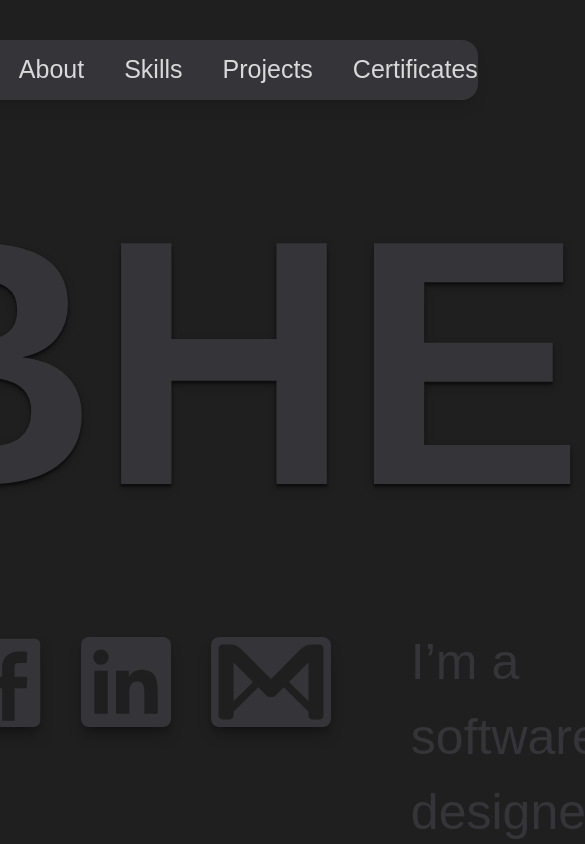
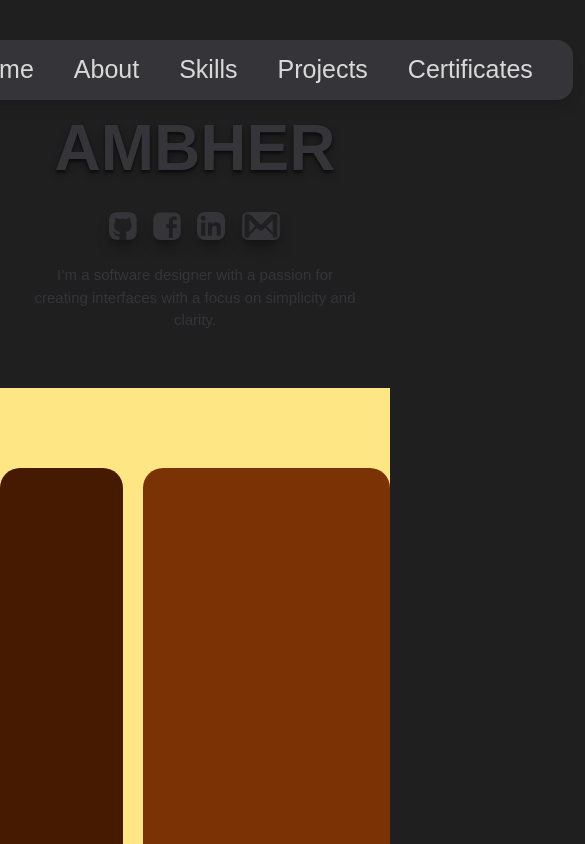
Before and after one commit to AmbherChris/AmbherChrisPortfolio, a Next.js app: page / in a window 390 px wide. Shown: the top 844 px of the page, 585 px wide, since content can reach past the window. Built offline with nearby package versions, Linux system fonts and the light colour scheme.

Commit message:
add responsiveness

```diff
--- a/src/app/Components/Home.js
+++ b/src/app/Components/Home.js
@@ -18,32 +18,42 @@ export default function Landing() {
   return (
     <div>
       <div className={`${roboto.variable} flex justify-center `}>
-        <label className="text-[350px] font-roboto text-[#353439] font-bold text-shadow-lg/30">AMBHERR</label>
+        <h1 className="font-roboto font-bold text-[#353439] text-shadow-lg/30 text-[4rem] sm:text-[6rem] md:text-[10rem] lg:text-[17rem]">
+          AMBHER
+        </h1>
+
       </div>
 
-      <div className='flex justify-center  h-130'>
-        <div className='flex justify-center gap-10 mr-20 w-150 '>\
-
-          <a href="https://github.com/AmbherChris">
-            <GithubIcon className="mt-3 shadow-lg/30 rounded-lg" />
+      <div className="flex flex-row max-md:flex-col justify-center lg:h-fit p-4 gap-6 text-center mb-10 md:mb-30 lg:mb-70 ">
+        {/* Icons Section */}
+        <div className="flex  justify-center items-center gap-4 md:gap-10 w-full sm:w-fit">
+          <a href="https://github.com/AmbherChris" target="_blank" rel="noopener noreferrer">
+            <GithubIcon className="shadow-lg/30 rounded-lg w-7 h-7 sm:size-10 md:size-15" />
           </a>
-          <a href="https://www.facebook.com/share/16QJEm4nkv/">
-            <FacebookIcon className="mt-3 shadow-lg/30 rounded-lg" />
+          <a href="https://www.facebook.com/share/16QJEm4nkv/" target="_blank" rel="noopener noreferrer">
+            <FacebookIcon className="shadow-lg/30 rounded-lg w-7 h-7 sm:size-10 md:size-15" />
           </a>
-          <a href='www.linkedin.com/in/ambherchris'>
-            <LinkedInIcon className=" mt-3 shadow-lg/30 rounded-lg" />
+          <a href="https://www.linkedin.com/in/ambherchris" target="_blank" rel="noopener noreferrer">
+            <LinkedInIcon className="shadow-lg/30 rounded-lg w-7 h-7 sm:size-10 md:size-15" />
           </a>
-          <a href='https://mail.google.com/mail/?view=cm&fs=1&to=ambherchris@gmail.com'>
-            <GmailIcon className=" mt-3 shadow-lg/30 rounded-lg " />
+          <a href="https://mail.google.com/mail/?view=cm&fs=1&to=ambherchris@gmail.com" target="_blank" rel="noopener noreferrer">
+            <GmailIcon className="shadow-lg/30 rounded-lg w-10 h-7 sm:w-14 sm:h-10 md:w-20 md:h-15" />
           </a>
         </div>
 
-        <div className=' h-100 w-170'>
-          <p className='text-[50px] text-[#353439]'>I’m a software designer with a passion for creating interface with a focus on simplicity and clarity.</p>
+        {/* Text Section */}
+        <div className="flex flex-col justify-center items-center max-w-xl px-4">
+          <p className="text-[#353439] text-[15px] md:text-[1rem] lg:text-[2rem] text-center">
+            I’m a software designer with a passion for creating interfaces with a focus on simplicity and clarity.
+          </p>
         </div>
-
       </div>
 
+
+
+
     </div>
+
+
   )
 }
--- a/src/app/Components/NavBar.js
+++ b/src/app/Components/NavBar.js
@@ -1,9 +1,12 @@
-
+import Logo from "./Icons/logo";
 
 export default function NavBar() {
     return (
         <nav className=" sticky top-0 flex items-center justify-center pt-10 ">
-            <ul className="flex space-x-10 bg-[#353439] h-15 w-170 justify-center items-center rounded-2xl shadow-lg ">
+            <ul className="flex space-x-10 bg-[#353439] h-15 w-fit px-10 justify-center items-center rounded-2xl shadow-lg  ">
+
+
+    <Logo className="mr-20" />
 
                 <li><a href="#" className="navbar_text">Home</a></li>
                 <li><a href="#" className="navbar_text">About</a></li>
--- a/src/app/Components/Skills.js
+++ b/src/app/Components/Skills.js
@@ -1,7 +1,8 @@
 
 export default function Skills() {
   return (
-    <div className="bg-amber-900 h-300 w-4/4">
+    <div className="flex bg-amber-900 h-300 w-4/4 justify-center items-center">
+      <label> skills</label>
 
 
     </div>
--- /dev/null
+++ b/src/app/Components/about.js
@@ -0,0 +1,15 @@
+
+export default function About() {
+    return (
+      <div className="flex bg-amber-200 h-300 w-4/4 justify-center gap-5 pt-20">
+        <div className="bg-amber-950 w-100 h-100 rounded-[20px]">
+
+        </div>
+        <div className="bg-amber-900 w-200 h-200 rounded-[20px] ">
+
+        </div>
+
+
+      </div>
+    )
+  }
--- a/src/app/page.js
+++ b/src/app/page.js
@@ -1,6 +1,7 @@
 import NavBar from "./Components/NavBar";
 import Landing from "./Components/Home";
 import Skills from "./Components/Skills";
+import About from "./Components/about";
 
 
 
@@ -10,6 +11,7 @@ export default function Home() {
     <div >
     <NavBar />
     <Landing/>
+    <About />
     <Skills />
     </div>
     </div>
```
Also changed, not shown: src/app/Components/Icons/logo.js (added, +30 -0 lines), src/app/Components/assets/AC logo.png (added).
